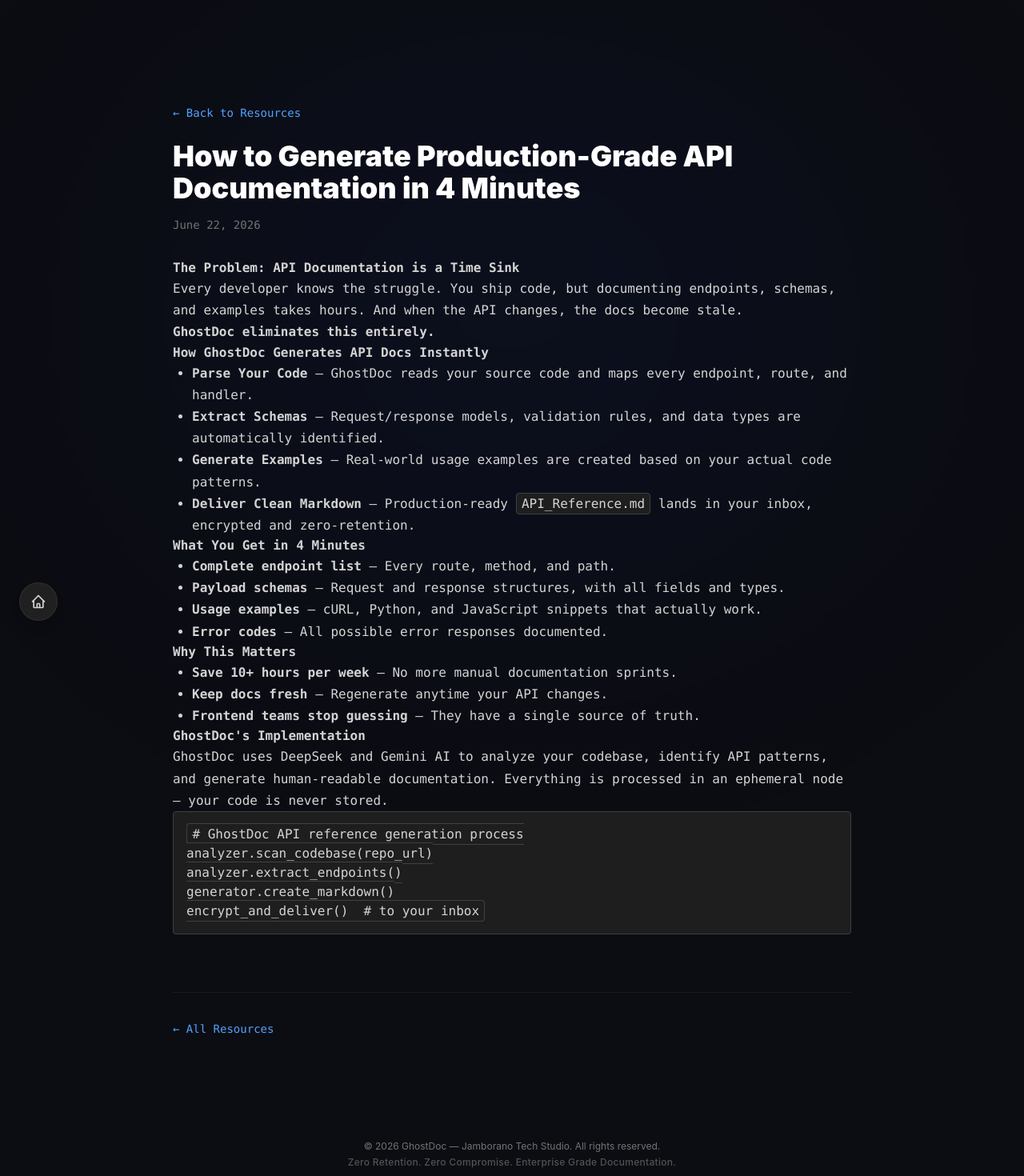
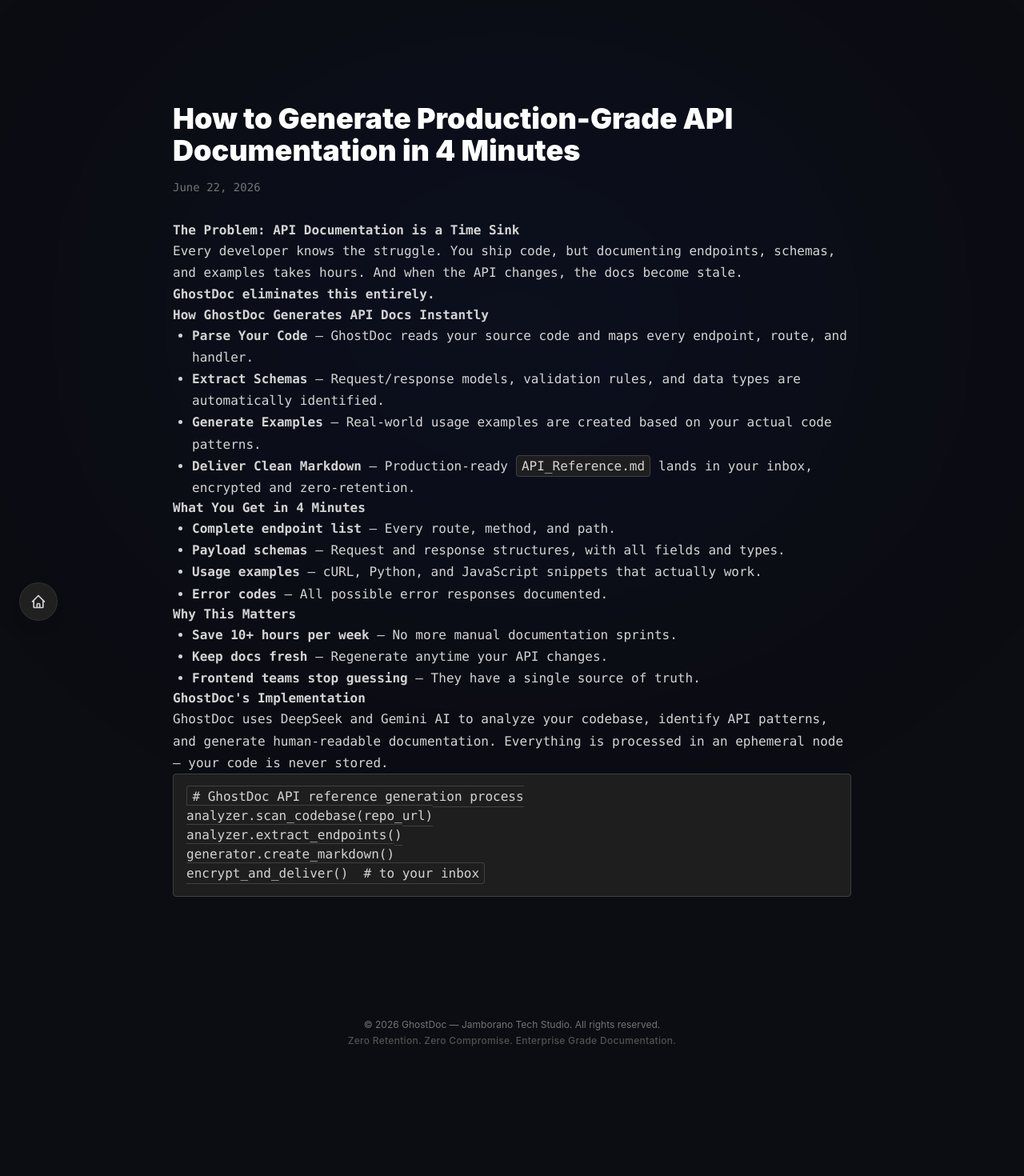
Before and after one commit to jamborano/ghostdoc-app, a Next.js app: page /guides/automate-api-docs in a window 1280 px wide. Shown: the top 1470 px of the page at 80% size. After the commit the page ends 1341 px from the top, so only its background shows below. Built offline with nearby package versions, Linux system fonts and the light colour scheme.

Commit message:
feat: ghostdoc production landing page with zero-retention architecture

```diff
--- a/app/guides/[slug]/page.tsx
+++ b/app/guides/[slug]/page.tsx
@@ -3,11 +3,10 @@
 
 import { useEffect, useState } from 'react';
 import { marked } from 'marked';
-import Link from 'next/link';
 import { useParams } from 'next/navigation';
 import Footer from '@/components/Footer';
 import BackHomeButton from '@/components/BackHomeButton';
-import LoadingDots from '@/components/LoadingDots'; // <-- import komponen
+import LoadingDots from '@/components/LoadingDots';
 
 type GuideContent = {
   title: string;
@@ -46,7 +45,7 @@
   if (loading) {
     return (
       <main className="min-h-screen bg-[#0c0d12] text-[#F5F5DC] flex items-center justify-center">
-        <LoadingDots /> {/* <-- pakai komponen */}
+        <LoadingDots />
       </main>
     );
   }
@@ -70,13 +69,6 @@
         <div className="h-[600px] w-[900px] bg-blue-700/10 rounded-full blur-[200px] opacity-70"></div>
       </div>
       <div className="max-w-4xl mx-auto px-6 pt-32 pb-24 relative z-10">
-        <Link
-          href="/guides"
-          className="text-blue-400 hover:text-blue-300 text-sm font-mono mb-6 inline-block"
-        >
-          ← Back to Resources
-        </Link>
-
         <h1 className="text-4xl font-black text-white mb-4">{guide.title}</h1>
         {guide.date && <p className="text-sm text-neutral-500 font-mono mb-8">{guide.date}</p>}
 
@@ -84,15 +76,6 @@
           className="prose prose-invert prose-blue max-w-none terminal"
           dangerouslySetInnerHTML={{ __html: htmlContent }}
         />
-
-        <div className="mt-12 pt-8 border-t border-neutral-800/60">
-          <Link
-            href="/guides"
-            className="text-blue-400 hover:text-blue-300 text-sm font-mono"
-          >
-            ← All Resources
-          </Link>
-        </div>
       </div>
       <BackHomeButton />
       <Footer />
```
